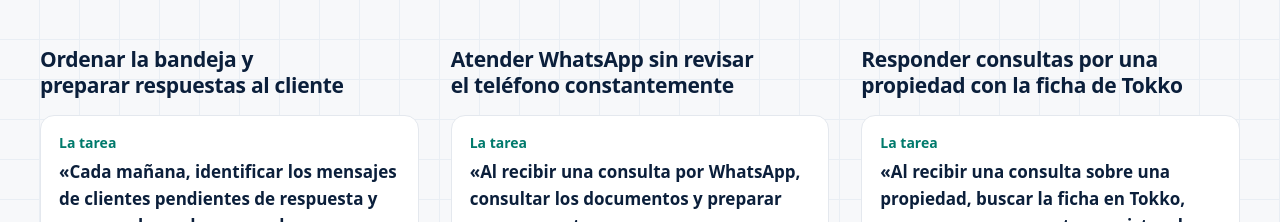
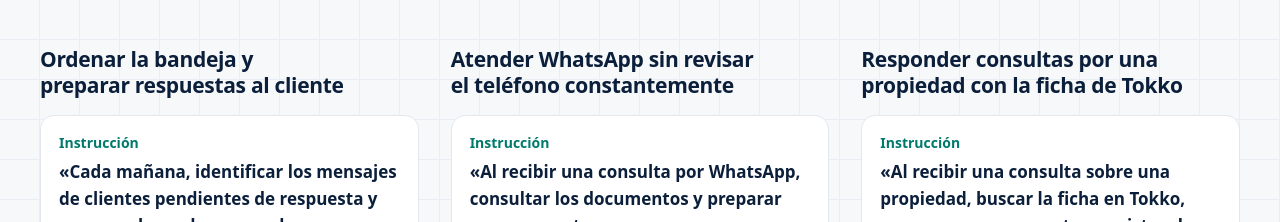
Before and after one commit to CESARKUBEREK/Delega, a Next.js app: page / in a window 1280 px wide. Shown: the part 2440-2662 px from the top of the page. Built offline with nearby package versions, Linux system fonts and the light colour scheme; no server answers.

Commit message:
Align MarchaSolo editorial copy in case-trail.tsx

```diff
--- a/src/components/site/case-trail.tsx
+++ b/src/components/site/case-trail.tsx
@@ -5,7 +5,7 @@ export function CaseTrail({ item, short = false }: { item: UseCase; short?: bool
   return (
     <dl className="trail">
       <div className="is-ask">
-        <dt>La tarea</dt>
+        <dt>Instrucción</dt>
         <dd>{item.ask}</dd>
       </div>
       <div>
@@ -15,7 +15,7 @@ export function CaseTrail({ item, short = false }: { item: UseCase; short?: bool
       {!short ? (
         <div className={item.waits ? "is-wait" : undefined}>
           <dt>{item.waits ? "Pendiente de revisión" : "Aviso interno"}</dt>
-          <dd>{item.waits ?? "Envía un aviso interno."}</dd>
+          <dd>{item.waits ?? "Se genera un aviso interno."}</dd>
         </div>
       ) : null}
     </dl>
```
